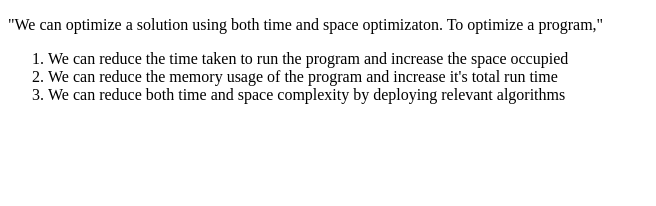
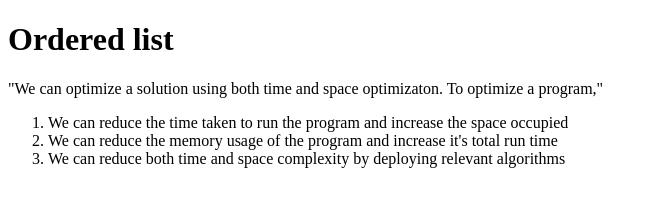
Before and after one commit to acciojob/ordered-list-practise-m-j0401, a website: page main.html in a window 1280 px wide. Shown: the whole page, without its empty margins (0-656 px from the left). Drawn offline with Linux system fonts and the light colour scheme.

Commit message:
created a submission

```diff
--- a/main.html
+++ b/main.html
@@ -8,7 +8,7 @@
 
 <body>
 	<!-- the entire body must be written by student -->
-	<!-- <h1>Ordered list</h1> -->
+	<h1>Ordered list</h1>
 	<p>"We can optimize a solution using both time and space optimizaton. To optimize a program,"</p>
 	<ol>
 		<li>We can reduce the time taken to run the program and increase the space occupied</li>
```
